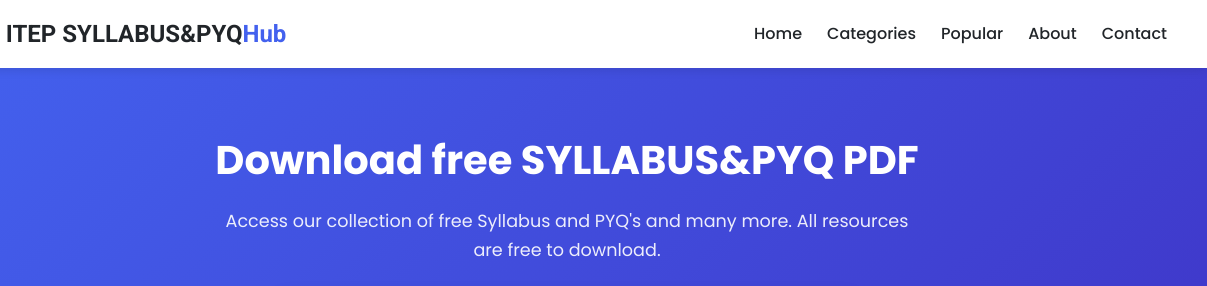
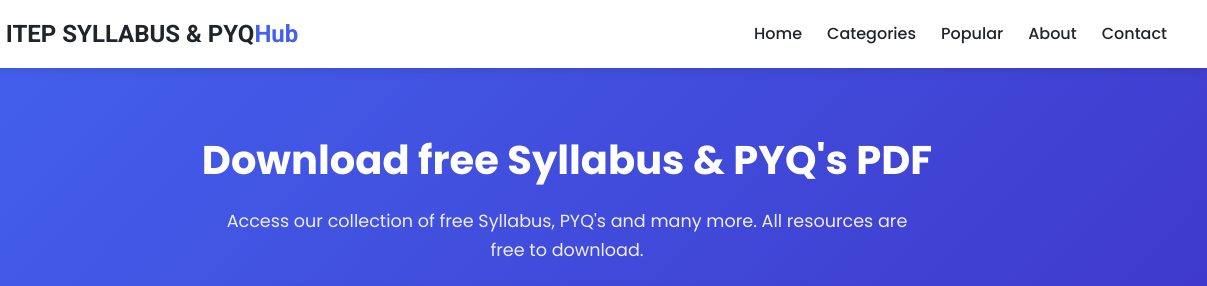
Before and after one commit to try3366/pdfuploader, a plain HTML site: page index.html in a window 1280 px wide. Shown: the top 286 px of the page, 73-1280 px from the left. Drawn offline with Linux system fonts and the light colour scheme.

Commit message:
Update index.html

```diff
--- a/index.html
+++ b/index.html
@@ -552,7 +552,7 @@
         <div class="container header-container">
             <a href="index.html" class="logo">
                 <i class="fas fa-file-pdf logo-icon"></i>
-                <span class="logo-text"> ITEP SYLLABUS&PYQ<span>Hub</span></span>
+                <span class="logo-text"> ITEP SYLLABUS & PYQ<span>Hub</span></span>
             </a>
 
             <button class="mobile-menu-btn" id="mobileMenuBtn">
@@ -574,8 +574,8 @@
     <!-- Hero Section -->
     <section class="hero">
         <div class="container">
-            <h1>Download free SYLLABUS&PYQ PDF</h1>
-            <p>Access our collection of free Syllabus and PYQ's and many more. All resources are free to download.</p>
+            <h1>Download free Syllabus & PYQ's PDF</h1>
+            <p>Access our collection of free Syllabus, PYQ's and many more. All resources are free to download.</p>
 
             <div class="search-box">
                 <input type="text" class="search-input" placeholder="Search for PDFs...">
```
